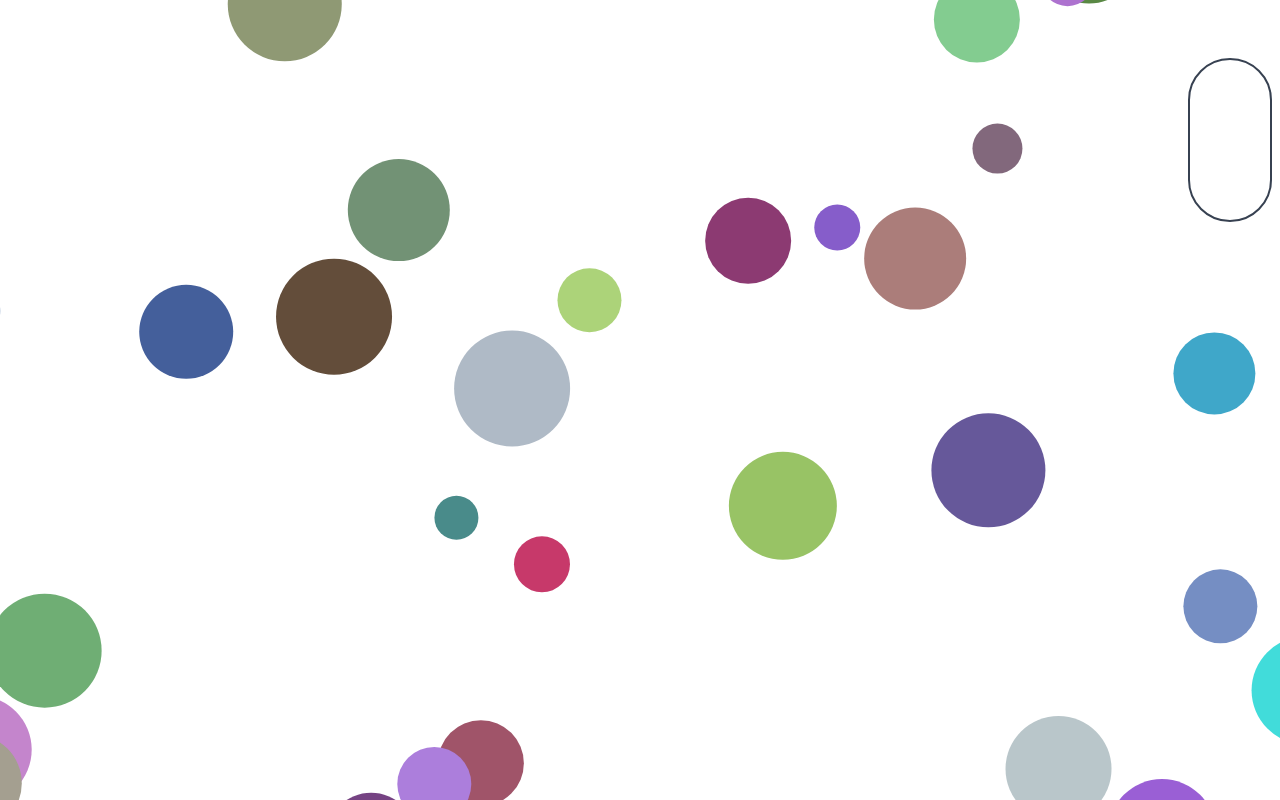
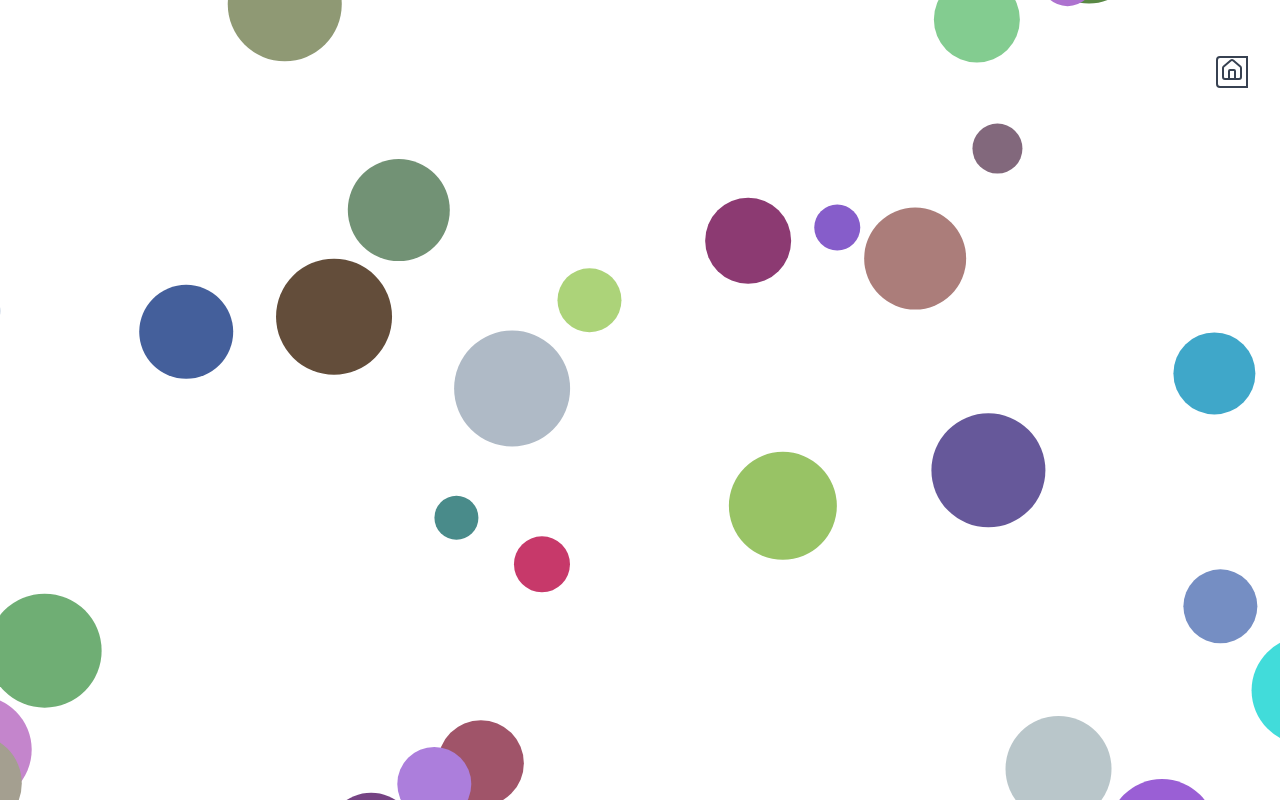
Before and after one commit to staten-island-tech/college-now-capstone-dodgethecircles, a Next.js app in the folder frontend/: page /solo in a window 1280 px wide. Built offline with nearby package versions, Linux system fonts and the light colour scheme.

Commit message:
idk i just made the home button on the game a square in the corner

```diff
--- a/frontend/src/app/solo/page.tsx
+++ b/frontend/src/app/solo/page.tsx
@@ -2,6 +2,8 @@
 import { Enemy, clearScreen, enemyUpdate, Player } from "@/lib/utils";
 import { EnemyType, PlayerType } from "@/lib/interface";
 import { useEffect, useState } from "react";
+import Link from "next/link";
+import { Home } from "lucide-react";
 
 export default function SinglePlayer() {
   const [width, setWidth] = useState(1920);
@@ -67,11 +69,13 @@ export default function SinglePlayer() {
           Points: 0
         </h1>
         <h2 className="click inline-block text-2.25rem">Click to Start</h2>
-        <a href="/">
-          <button className="home-button mr-2 mt-0.5 float-right w-16 h-16 inline-block px-10 py-20 border-2 border-solid border-gray-700 rounded-full text-center text-18px text-gray-700 no-underline transition-all duration-200 ease-in-out relative">
-            <i className="fas fa-home font-FontAwesome inline-block mr-12 text-25px"></i>
-          </button>
-        </a>
+
+        <Link
+          href="/"
+          className="flex justify-center content-center relative top-0 left-[95%] home-button  w-8 h-8  border-2 border-solid border-gray-700 rounded-s text-18px text-gray-700  "
+        >
+          <Home />
+        </Link>
       </div>
       <div className="container m-auto mt-4"></div>
     </div>
```
